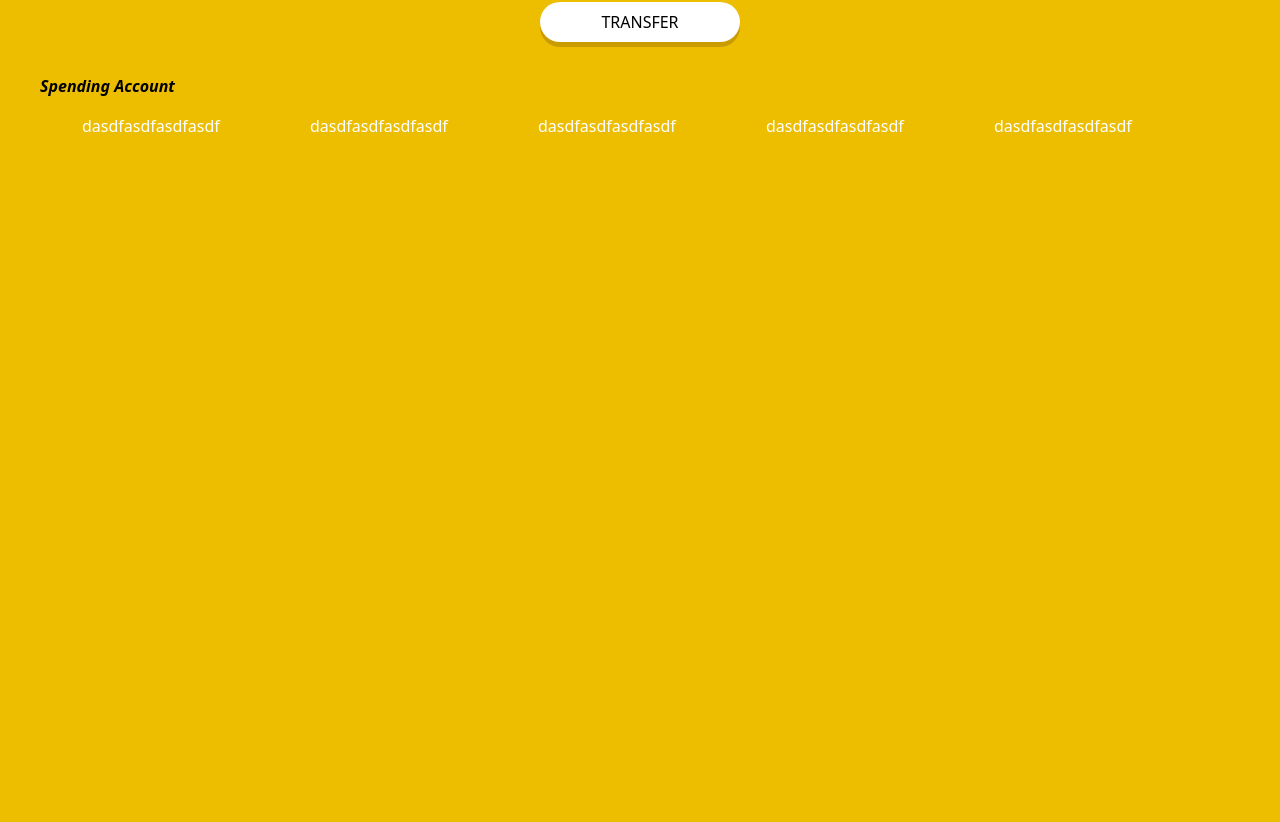
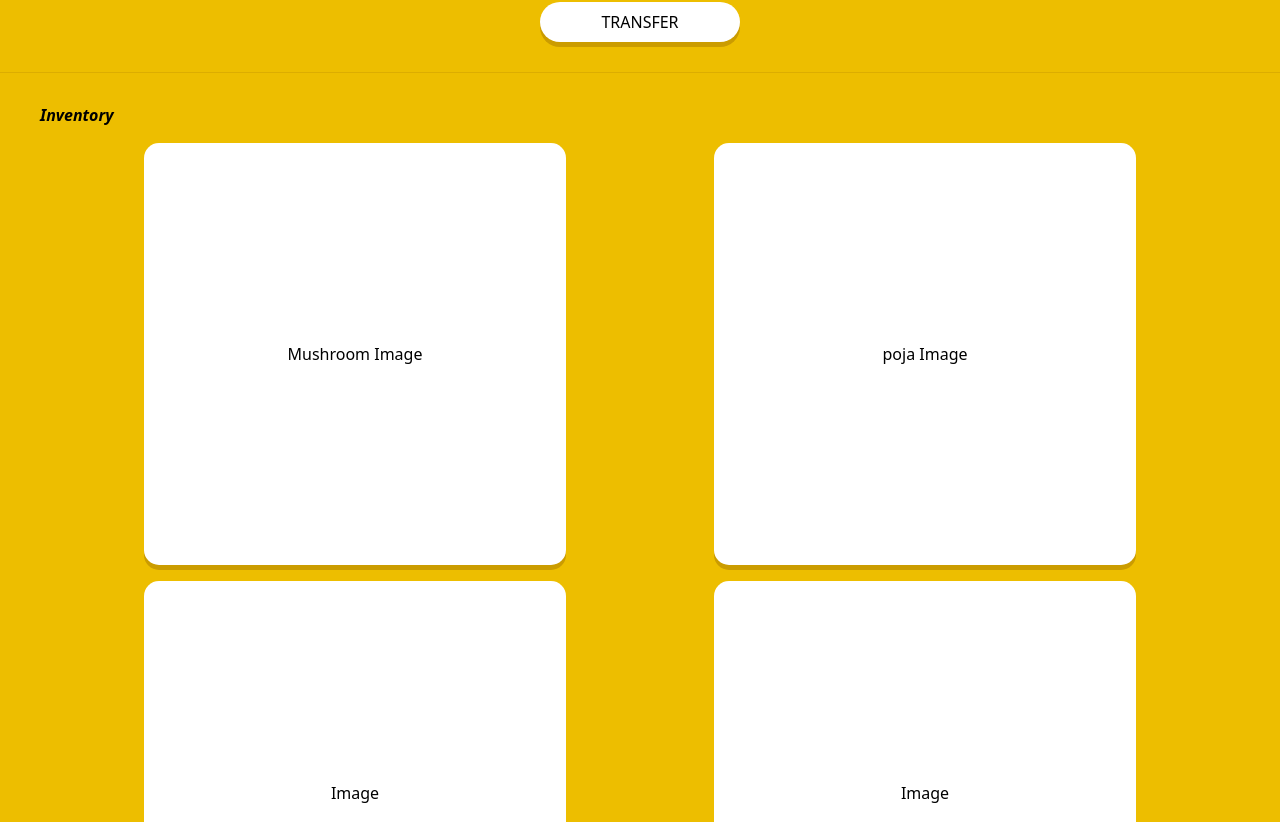
Before and after one commit to mikekks/TRON-Grand-Hackathon-Season-3, a React (Create React App) app in the folder front/: page /wallet in a window 1280 px wide. Shown: the part 318-1140 px from the top of the page. Before the commit the page ends 800 px from the top, so only its background shows below. Built offline with nearby package versions, Linux system fonts and the light colour scheme.

Commit message:
ui theme

```diff
--- a/front/src/components/features/GlobalFeatures/TopBalancebar.jsx
+++ b/front/src/components/features/GlobalFeatures/TopBalancebar.jsx
@@ -23,7 +23,7 @@ const TopBalancebar = () => {
                 <div>{valtwo}</div>
             </div>
             <div className="TopBalanceBarIcon">
-                <Link to="/wallet" >
+                <Link to="/wallet" className="WalletIcon">
                     <MdOutlineAccountBalanceWallet size={24} />
                 </Link>
             </div>
--- a/front/src/components/features/WalletComponents/WalletTabSpending.jsx
+++ b/front/src/components/features/WalletComponents/WalletTabSpending.jsx
@@ -36,19 +36,49 @@ const WalletTabSpending = () => {
 
             {/* Transfer button */}
             <button className="FirstTabTransferbtn">TRANSFER</button>
+
+            <hr className="WalletBodyhr" />
+
+            {/* Item Inventory */}
             <div className="SpendingAccount">
-                <p className="SpendingAccountTitle">Spending Account</p>
+                <p className="SpendingAccountTitle">Inventory</p>
                 <Container>
                     <Row>
-                        <Col>
-                            <div className="ItemContainer">
-                                dasdfasdfasdfasdf
+                        <Col className="InventoryCol" style={{ maxWidth: "50%" }}>
+                            <div className="InventoryContainer">
+                                <div className="InventoryElement">
+                                    Mushroom Image
+                                </div>
                             </div>
                         </Col>
-                        <Col>dasdfasdfasdfasdf</Col>
-                        <Col>dasdfasdfasdfasdf</Col>
-                        <Col>dasdfasdfasdfasdf</Col>
-                        <Col>dasdfasdfasdfasdf</Col>
+                        <Col className="InventoryCol" style={{ maxWidth: "50%" }}>
+                            <div className="InventoryContainer">
+                                <div className="InventoryElement">
+                                    poja Image
+                                </div>
+                            </div>
+                        </Col>
+                        <Col className="InventoryCol" style={{ maxWidth: "50%" }}>
+                            <div className="InventoryContainer">
+                                <div className="InventoryElement">
+                                    Image
+                                </div>
+                            </div>
+                        </Col>
+                        <Col className="InventoryCol" style={{ maxWidth: "50%" }}>
+                            <div className="InventoryContainer">
+                                <div className="InventoryElement">
+                                    Image
+                                </div>
+                            </div>
+                        </Col>
+                        <Col className="InventoryCol" style={{ maxWidth: "50%" }}>
+                            <div className="InventoryContainer">
+                                <div className="InventoryElement">
+                                    Image
+                                </div>
+                            </div>
+                        </Col>
                     </Row>
                 </Container>
             </div>
--- a/front/src/components/features/WalletComponents/WalletTabWallet.jsx
+++ b/front/src/components/features/WalletComponents/WalletTabWallet.jsx
@@ -12,7 +12,7 @@ import { CgArrowsExchangeAlt } from "react-icons/cg";
 */}
 
 // 임시 address
-let address="0xec5656a2fb4CF5A735dE5680361E0292D0274B6c";
+let address = "0xec5656a2fb4CF5A735dE5680361E0292D0274B6c";
 
 // 이 탭에서 필요한 정보
 {/*
@@ -28,41 +28,41 @@ const WalletTabWallet = () => {
         <div className="SecondTab">
             <div className="Wallet">
                 <p className="WalletAllBalance">1.594 ETH</p> {/* 코인(토큰) 보유량 */}
-                <div className="WalletAccountContainer" onClick={() => {navigator.clipboard.writeText("0xab...1234")}}>
+                <div className="WalletAccountContainer" onClick={() => { navigator.clipboard.writeText("0xab...1234") }}>
                     {/* address 표시란 */}
-                    <span>{address.substr(0,4)}...{address.substr(38,41)}</span><span className="WalletAccountCopy"><FaCopy /></span>
+                    <span>{address.substr(0, 4)}...{address.substr(38, 41)}</span><span className="WalletAccountCopy"><FaCopy /></span>
                 </div>
             </div>
-            <br/>
-            <div style={{marginLeft: "30px", marginRight: "30px"}}>
+            <br />
+            <div style={{ marginLeft: "30px", marginRight: "30px" }}>
                 <Container>
                     <Row>
                         <Col>
                             {/* RECEIVE 버튼 */}
                             <div className="SecondTabbtnContainer">
-                                <button className="SecondTabbtn"><MdOutlineFileDownload size="24px"/></button>
-                                <div style={{ color: "black", marginTop: "5px", fontSize: "5px", fontWeight:"bold" }}>RECEIVE</div>
+                                <button className="SecondTabbtn"><MdOutlineFileDownload size="24px" /></button>
+                                <div style={{ color: "black", marginTop: "5px", fontSize: "5px", fontWeight: "bold" }}>RECEIVE</div>
                             </div>
                         </Col>
                         <Col>
                             {/* SEND 버튼 */}
                             <div className="SecondTabbtnContainer">
-                                <button className="SecondTabbtn"><MdNorthEast size="24px"/></button>
-                                <div style={{ color: "black", marginTop: "5px", fontSize: "5px", fontWeight:"bold"  }}>SEND</div>
+                                <button className="SecondTabbtn"><MdNorthEast size="24px" /></button>
+                                <div style={{ color: "black", marginTop: "5px", fontSize: "5px", fontWeight: "bold" }}>SEND</div>
                             </div>
                         </Col>
                         <Col>
                             {/* TRADE 버튼 */}
                             <div className="SecondTabbtnContainer">
-                                <button className="SecondTabbtn"><CgArrowsExchangeAlt size="24px"/></button>
-                                <div style={{ color: "black", marginTop: "5px", fontSize: "5px", fontWeight:"bold"  }}>TRADE</div>
+                                <button className="SecondTabbtn"><CgArrowsExchangeAlt size="24px" /></button>
+                                <div style={{ color: "black", marginTop: "5px", fontSize: "5px", fontWeight: "bold" }}>TRADE</div>
                             </div>
                         </Col>
                         <Col>
                             {/* SETTINGS 버튼 */}
                             <div className="SecondTabbtnContainer">
-                                <button className="SecondTabbtn"><MdOutlineSettings size="24px"/></button>
-                                <div style={{ color: "black", marginTop: "5px", fontSize: "5px", fontWeight:"bold"  }}>SETTINGS</div>
+                                <button className="SecondTabbtn"><MdOutlineSettings size="24px" /></button>
+                                <div style={{ color: "black", marginTop: "5px", fontSize: "5px", fontWeight: "bold" }}>SETTINGS</div>
                             </div>
                         </Col>
                     </Row>
@@ -98,6 +98,52 @@ const WalletTabWallet = () => {
                     </Row>
                 </Container>
             </div>
+
+            <hr className="WalletBodyhr" />
+
+            {/* Item Inventory */}
+            <div className="SpendingAccount">
+                <p className="SpendingAccountTitle">Inventory</p>
+                <Container>
+                    <Row>
+                        <Col className="InventoryCol" style={{ maxWidth: "50%" }}>
+                            <div className="InventoryContainer">
+                                <div className="InventoryElement">
+                                    Mushroom Image
+                                </div>
+                            </div>
+                        </Col>
+                        <Col className="InventoryCol" style={{ maxWidth: "50%" }}>
+                            <div className="InventoryContainer">
+                                <div className="InventoryElement">
+                                    poja Image
+                                </div>
+                            </div>
+                        </Col>
+                        <Col className="InventoryCol" style={{ maxWidth: "50%" }}>
+                            <div className="InventoryContainer">
+                                <div className="InventoryElement">
+                                    Image
+                                </div>
+                            </div>
+                        </Col>
+                        <Col className="InventoryCol" style={{ maxWidth: "50%" }}>
+                            <div className="InventoryContainer">
+                                <div className="InventoryElement">
+                                    Image
+                                </div>
+                            </div>
+                        </Col>
+                        <Col className="InventoryCol" style={{ maxWidth: "50%" }}>
+                            <div className="InventoryContainer">
+                                <div className="InventoryElement">
+                                    Image
+                                </div>
+                            </div>
+                        </Col>
+                    </Row>
+                </Container>
+            </div>
         </div >
     );
 };
--- a/front/src/index.scss
+++ b/front/src/index.scss
@@ -11,7 +11,7 @@
 @import './style/ComponentStyles/StartStyles/StartButtonStyle.scss';
 
 // ComponentStyles > WalletStyles
-@import './style/ComponentStyles/WalletStyles/ItemStyle.scss';
+@import './style/ComponentStyles/WalletStyles/InventoryStyle.scss';
 @import './style/ComponentStyles/WalletStyles/WalletModalStyle.scss';
 @import './style/ComponentStyles/WalletStyles/WalletMnemonicStyle.scss';
 @import './style/ComponentStyles/WalletStyles/WalletMakeStyle.scss';
--- /dev/null
+++ b/front/src/style/ComponentStyles/WalletStyles/InventoryStyle.scss
@@ -0,0 +1,39 @@
+.InventoryCol {
+    display: flex;
+    justify-content: space-evenly;
+    align-items: center;
+}
+
+.InventoryContainer {
+    background:white;
+    width: 33vw;
+    height: 33vw;
+    margin-bottom: 1rem;
+    border-radius: 15px;
+    box-shadow: 0px 5px 0px #CB9C00;
+    display: flex;
+    justify-content: space-evenly;
+    align-items: center;
+    color: black;
+    transition: all 0.2s ease;
+}
+
+.InventoryContainer:active {
+    background:white;
+    width: 33vw;
+    height: 33vw;
+    margin-bottom: 1rem;
+    border-radius: 15px;
+    box-shadow: 0px 1px 0px #CB9C00;
+    display: flex;
+    justify-content: space-evenly;
+    align-items: center;
+    color: black;
+    transform: translateY(5px);
+}
+
+.InventoryElement {
+    display: flex;
+    justify-content: space-evenly;
+    align-items: center;
+}
--- a/front/src/style/ComponentStyles/WalletStyles/ItemStyle.scss
+++ /dev/null
@@ -1,3 +0,0 @@
-.ItemContainer {
-
-}
--- a/front/src/style/ComponentStyles/WalletStyles/WalletTabStyle.scss
+++ b/front/src/style/ComponentStyles/WalletStyles/WalletTabStyle.scss
@@ -31,7 +31,7 @@ ul.nav li {
     list-style: none;
     text-align: center;
     cursor: pointer;
-    transition: all 0.7s;
+    transition: all 0.5s;
     border-bottom-left-radius: 2rem;
     border-top-left-radius: 2rem;
     border-radius: 30px;
@@ -66,7 +66,7 @@ ul.nav li.active {
     border: none;
     box-shadow: 0px 5px 0px #CB9C00;
     background-color: white;
-    margin-bottom: 2rem;
+    // margin-bottom: 2rem;
     // border: 1px solid black;
 
 }
@@ -147,7 +147,7 @@ ul.nav li.active {
     padding-bottom: 15px;
     box-shadow: 0px 5px 0px #CB9C00;
     margin-bottom: 30px;
-    border: 1px solid black;
+    // border: 1px solid black;
 
 }
 
```
Also changed, not shown: front/src/components/features/GlobalFeatures/BottomNavbar.jsx (+4 -5 lines), front/src/style/ComponentStyles/GlobalStyles/BottomNavbarStyle.scss (+31 -1 lines), front/src/style/ComponentStyles/GlobalStyles/ItembarStyle.scss (+6 -17 lines), front/src/style/ComponentStyles/GlobalStyles/TopBalancebarStyles.scss (+12 -10 lines).
